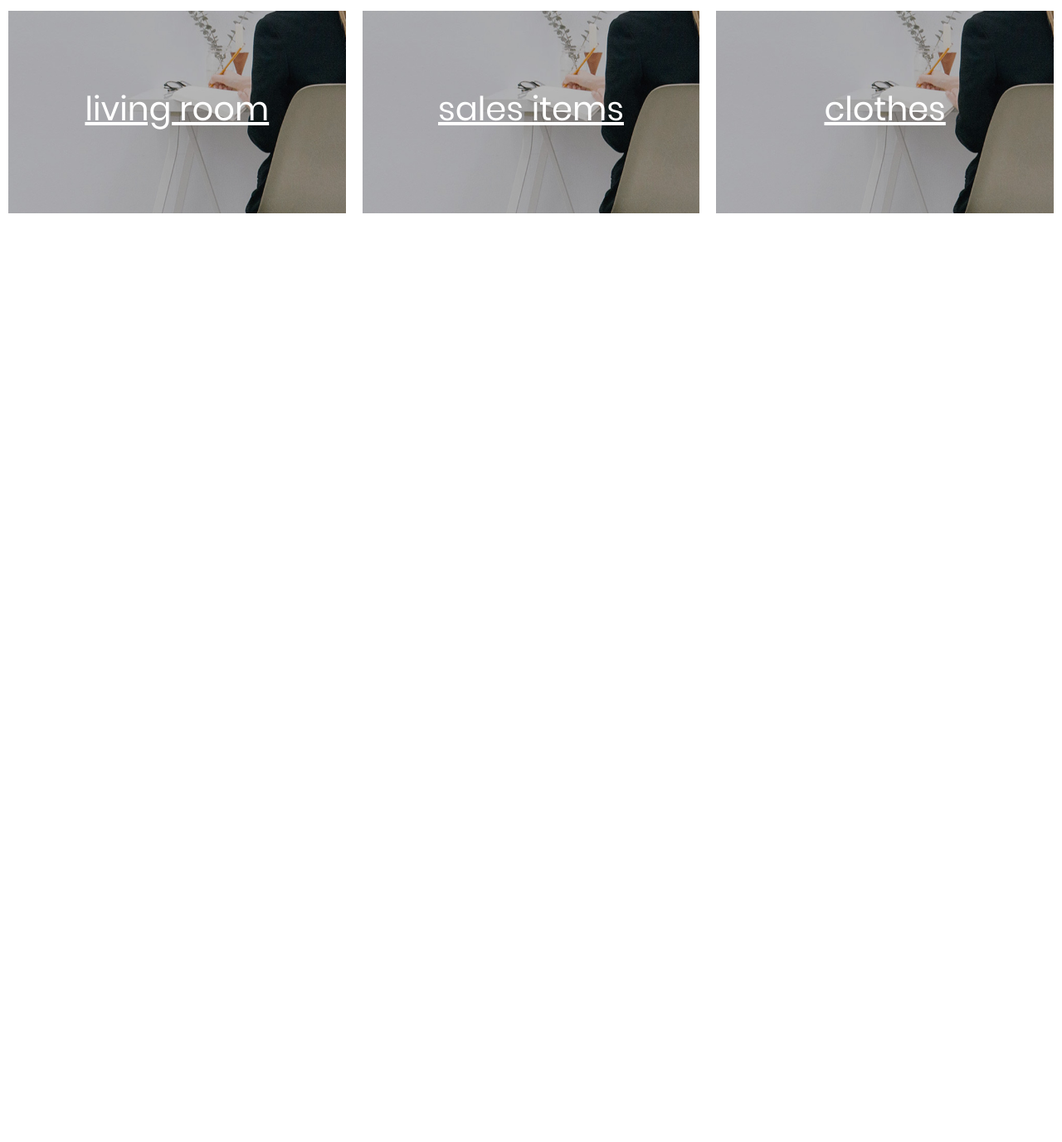
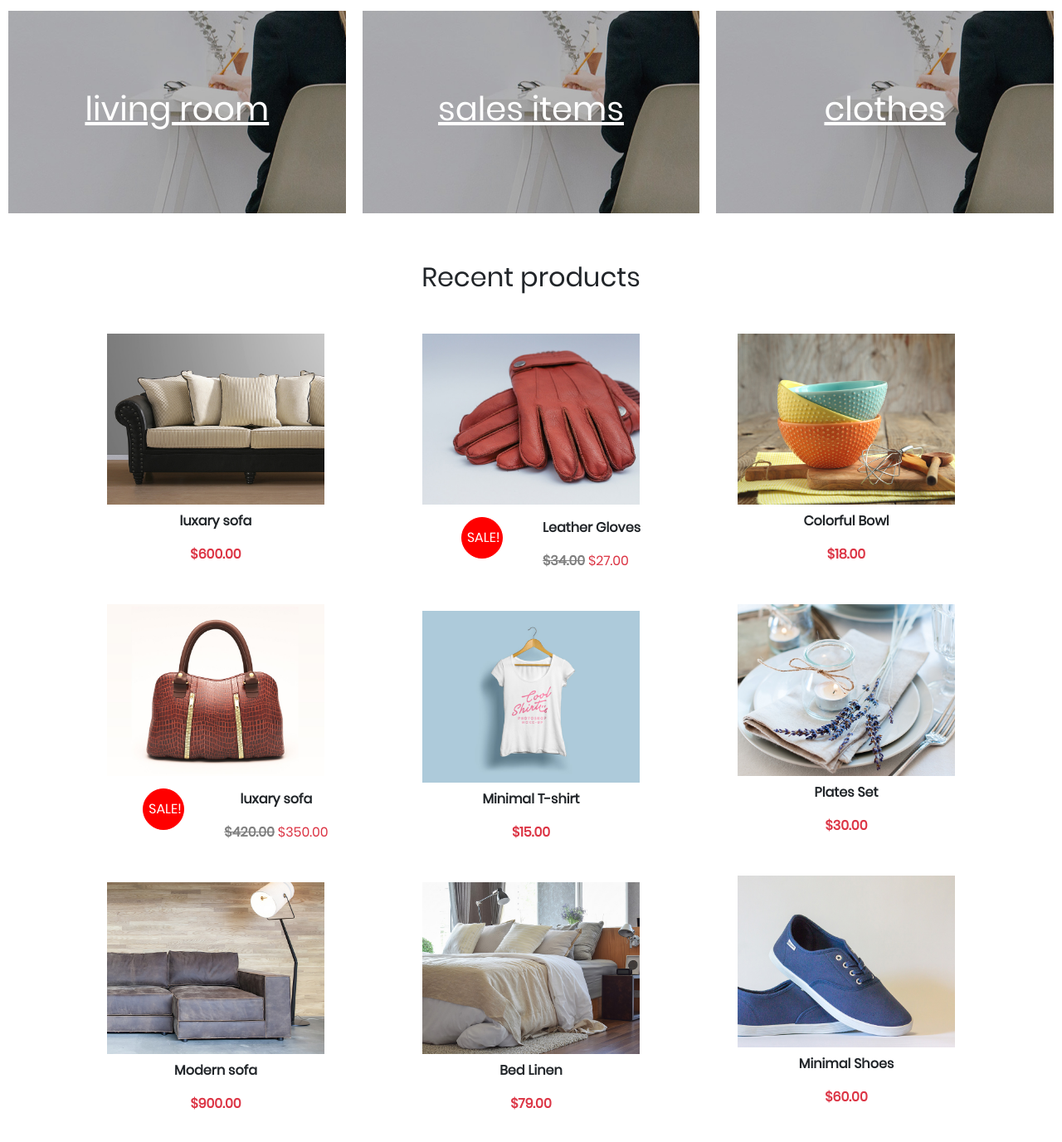
Before and after one commit to zakaria1070/emporium, a website: page index.html in a window 1280 px wide. Shown: the part 698-2074 px from the top of the page at 83% size. Before the commit the page ends 965 px from the top, so only its background shows below. Drawn offline with Linux system fonts and the light colour scheme.

Commit message:
section3

```diff
--- a/index.html
+++ b/index.html
@@ -73,18 +73,106 @@
         <div class="container-fluid">
             <div class="row">
                 <div class="img col-lg-4 col-sm-12 col-md-12 d-flex justify-content-center align-items-center">
-                    <span class="h1 text-treeImg text-white">living room</span><hr>
+                    <span class="h1 text-treeImg text-white">living room</span>
+                    <hr>
                 </div>
                 <div class="img col-lg-4 col-sm-12 col-md-12 d-flex justify-content-center align-items-center">
-                    <span class="h1 text-treeImg text-white">sales items</span><hr>
+                    <span class="h1 text-treeImg text-white">sales items</span>
+                    <hr>
                 </div>
                 <div class="img col-lg-4 col-sm-12 col-md-12 d-flex justify-content-center align-items-center">
-                    <span class="zak h1 text-treeImg text-white">clothes</span><hr>
+                    <span class="zak h1 text-treeImg text-white">clothes</span>
+                    <hr>
                 </div>
             </div>
         </div>
     </section>
-<!-- ----------------------------------------------------------------------------------------------------------- -->
+    <!-- ----------------------------------------------------------------------------------------------------------- -->
+    <section id="products">
+        <div class="container">
+            <h2 class="text-center my-5">Recent products</h2>
+            <div class="row">
+                <div class="col-lg-4 col-md-6 col-sm-12">
+                    <div class="d-flex justify-content-center">
+                        <img src="./public/img/products_mini/product-luxry-sofa.jpg" alt="" class="w-75">
+                    </div>
+                    <p class="text-center mt-2 font-weight-bold">luxary sofa</p>
+                    <p class="text-center text-danger mb-5 font-weight-bold">$600.00</p>
+                    <!-- fin image1 -->
+                    <div class="d-flex justify-content-center">
+                        <img src="./public/img/products_mini/product-bag.jpg" alt="" class="w-75 ">
+                    </div>
+                    <div class="row">
+                        <div class="col d-flex align-items-center justify-content-center">
+
+                            <button class="sale mx-5">sale!</button>
+                            <div class="mt-3">
+                                <p class="text-center font-weight-bold">luxary sofa</p>
+                                <span class="barrer font-weight-bold">$420.00</span> <span
+                                    class="text-center text-danger mb-3">$350.00</span>
+                            </div>
+                        </div>
+                    </div>
+                    <!-- fin image2 -->
+                    <div class="d-flex justify-content-center mt-5">
+                        <img src="./public/img/products_mini/product-modern-sofa.jpg" alt="" class="w-75">
+                    </div>
+                    <p class="text-center mt-2 font-weight-bold">Modern sofa</p>
+                    <p class="text-center text-danger mb-5 font-weight-bold">$900.00</p>
+                </div>
+                <!-- fin col1--------------------- -->
+                <div class="col-lg-4 col-md-6 col-sm-12">
+                    <div class="d-flex justify-content-center">
+                        <img src="./public/img/products_mini/product-gloves.jpg" alt="" class="w-75 ">
+                    </div>
+                    <div class="row">
+                        <div class="col d-flex align-items-center justify-content-center">
+
+                            <button class="sale mx-5">sale!</button>
+                            <div class="mt-3">
+                                <p class="text-center font-weight-bold">Leather Gloves</p>
+                                <span class="barrer font-weight-bold">$34.00</span> <span
+                                    class="text-center text-danger mb-3">$27.00</span>
+                            </div>
+                        </div>
+                    </div>
+                    <!-- fin-image1-------------------- -->
+                    <div class="d-flex justify-content-center mt-5">
+                        <img src="./public/img/products_mini/product-tshitr.jpg" alt="" class="w-75">
+                    </div>
+                    <p class="text-center mt-2 font-weight-bold">Minimal T-shirt</p>
+                    <p class="text-center text-danger mb-5 font-weight-bold">$15.00</p>
+                    <!-- finimage2-------------------- -->
+                    <div class="d-flex justify-content-center">
+                        <img src="./public/img/products_mini/product-bed.jpg" alt="" class="w-75">
+                    </div>
+                    <p class="text-center mt-2 font-weight-bold">Bed Linen</p>
+                    <p class="text-center text-danger mb-5 font-weight-bold">$79.00</p>
+                </div>
+                <!-- fin-col2 --------------------------------- -->
+                <div class="col-lg-4 col-md-6 col-sm-12">
+                    <div class="d-flex justify-content-center">
+                        <img src="./public/img/products_mini/product-cups.jpg" alt="" class="w-75">
+                    </div>
+                    <p class="text-center mt-2 font-weight-bold">Colorful Bowl</p>
+                    <p class="text-center text-danger mb-5 font-weight-bold">$18.00</p>
+                    <!-- fin image 1 ---------------------------------- -->
+                    <div class="d-flex justify-content-center mt-5">
+                        <img src="./public/img/products_mini/product-plates.jpg" alt="" class="w-75">
+                    </div>
+                    <p class="text-center mt-2 font-weight-bold">Plates Set</p>
+                    <p class="text-center text-danger mb-5 font-weight-bold">$30.00</p>
+                    <!-- fin-image 2 ------------------------------ -->
+                    <div class="d-flex justify-content-center">
+                        <img src="./public/img/products_mini/product-shoes.jpg" alt="" class="w-75">
+                    </div>
+                    <p class="text-center mt-2 font-weight-bold">Minimal Shoes</p>
+                    <p class="text-center text-danger mb-5 font-weight-bold">$60.00</p>
+                </div>
+            </div>
+        </div>
+    </section>
+<!-- ----------------------------------------------------------------------------------------------------------------- -->
 
 
 
--- a/src/sass/styles.sass
+++ b/src/sass/styles.sass
@@ -6,7 +6,7 @@
 body
     font-family: "popins"
     background-color: zak
-
+// section2
 #treeImg
     .img
         background-image: url("../../public/img/services/service-1.jpg")
@@ -20,6 +20,20 @@ body
             z-index: 1
             text-decoration: underline
             // text-decoration: under
+// --------------------------------------------------------------------------
+// section3
+.sale
+    border: 1px solid red
+    border-radius: 50%
+    color: white
+    background-color: red
+    text-transform: uppercase
+    height: 50px
+    width: 50px
+.barrer
+    text-decoration: line-through
+    color: gray
+
 
 
 
```
Also changed, not shown: public/css/styles.css, 1 other file.
